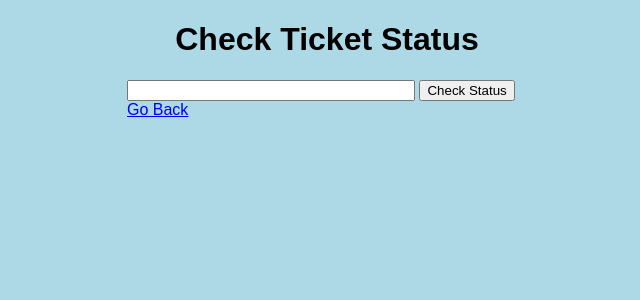
After one commit to yatu360/ticketmanagement-python, a Flask app: page /check/ in a window 1280 px wide. The commit adds this page. Shown: the top 300 px of the page, without its empty margins (313-953 px from the left). Run offline with Flask 2, Linux system fonts and the light colour scheme.

Commit message:
check status

```diff
--- a/app.py
+++ b/app.py
@@ -26,6 +26,19 @@ def index():
     tickets = Tickets.query.all()
     return render_template('index.html', events=events, tickets=tickets)
 
+
+@app.route('/check/', methods=['POST', 'GET'])
+def check():
+    if request.method == 'POST':
+        id = request.form['content']
+        ticket = Tickets.query.get_or_404(id)
+        if ticket.redeemed == True:
+            return 'The ticket has been redeemed'
+        else:
+            return 'The ticket is ok (available)'
+    return render_template('check.html')
+
+
 @app.route('/addevent/',methods=['POST', 'GET'])
 def add():
     if request.method == 'POST':
@@ -43,7 +56,6 @@ def add():
             return redirect('/')
         except:
             return 'There was an issue adding your task'
-
     else:
         return render_template('addevent.html')
 
@@ -64,11 +76,10 @@ def addticket(name):
 @app.route('/view/<name>')
 def view(name):
     viewer = Tickets.query.filter(Tickets.event_name==name).all()
-
     return render_template('view.html', viewer = viewer, title = name )
 
 @app.route('/refresh/<name>')
-def delete(name):
+def refresh(name):
     refresh_tickets = Tickets.query.filter(Tickets.event_name==name).all()
     event_info = Event.query.get_or_404(name)
     try:
@@ -81,9 +92,23 @@ def delete(name):
                 db.session.commit()
     except:
         return 'There was a problem deleting that task'
+    return view(name)
 
-    viewer = Tickets.query.filter(Tickets.event_name==name).all()
-    return render_template('view.html', viewer = viewer, title = name )
+
+@app.route('/redeemticket/<name>')
+def redeemticket(name):
+    redeem_tickets = Tickets.query.filter(Tickets.event_name==name).all()
+    for tickets in redeem_tickets:
+        if tickets.redeemed==False:
+            tickets.redeemed=True
+            tick=Tickets(redeemed=tickets.redeemed)
+            try:
+                db.session.commit()
+                return view(name)
+            except:
+                return 'There was a problem redeeming a ticket'
+    return 'There are no more tickets for this event'
+
 
 
 @app.route('/redeem/<id>')
--- /dev/null
+++ b/templates/check.html
@@ -0,0 +1,20 @@
+{% extends 'base.html'%}
+
+{%block head%}
+<title>Check Ticket Status</title>
+{% endblock %}
+{%block body%}
+<div class= "content">
+    <h1 style="text-align: center">Check Ticket Status</h1>
+    <div class="form">
+        <form action='/check/' method ="POST">
+            <input type="text" name="content" id="content">
+            <input type="submit" value="Check Status">
+        </form>
+    </div>
+        <div>
+        <a href="/">Go Back</a>
+    </div>
+    </div>
+</div>
+{% endblock %}
--- a/templates/view.html
+++ b/templates/view.html
@@ -33,6 +33,9 @@
             <br>
             <br>
             <a href="/refresh/{{title}}">Refresh</a>
+            <br>
+            <br>
+            <a href="/redeemticket/{{title}}">Redeem Ticket</a>
         </td>
     </tr>
     </table>
```
Also changed, not shown: test.db.
